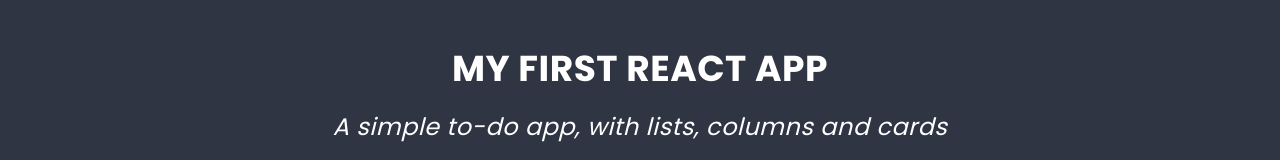
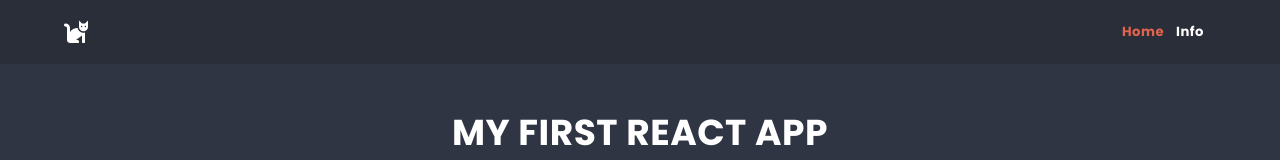
Before and after one commit to julia-melnik/react-intro, a React app: page / in a window 1280 px wide. Shown: the top 160 px of the page. Built offline with nearby package versions, Linux system fonts and the light colour scheme.

Commit message:
add Main Layout

```diff
--- a/src/components/App/App.js
+++ b/src/components/App/App.js
@@ -1,12 +1,19 @@
 import React from 'react';
 import Home from '../Home/HomeContainer';
-
+import Info from '../Info/Info';
+import { BrowserRouter, Switch, Route } from 'react-router-dom';
+import MainLayout from '../MainLayout/MainLayout';
 
 
 const App = () => (
-  <div>
-    <Home />
-  </div>
+  <BrowserRouter>
+    <MainLayout>
+      <Switch>
+        <Route exact path='/' component={Home} />
+        <Route exact path='/info' component={Info} />
+      </Switch>
+    </MainLayout>
+  </BrowserRouter>
 );
 
 export default App;
--- /dev/null
+++ b/src/components/Header/Header.js
@@ -0,0 +1,28 @@
+import React from 'react';
+import styles from './Header.scss';
+import { NavLink, Link } from 'react-router-dom';
+import Container from '../Container/Container';
+import Icon from '../Icon/Icon';
+
+
+class Header extends React.Component {
+  render() {
+    return (
+      <header className={styles.component}>
+        <Container>
+          <div className={styles.wrapper}>
+            <Link to='/' className={styles.logo}>
+              <Icon name='cat' />
+            </Link>
+            <nav>
+              <NavLink exact to='/'>Home</NavLink>
+              <NavLink exact to='/info'>Info</NavLink>
+            </nav>
+          </div>
+        </Container>
+      </header>
+    );
+  }
+}
+
+export default Header;
--- /dev/null
+++ b/src/components/Header/Header.scss
@@ -0,0 +1,31 @@
+@import '../../styles/settings.scss';
+
+.component {
+  background: darken($color-dark, 3%);
+  padding: ($base-size * 1.5) 0;
+
+  a {
+    color: $color-light;
+    text-decoration: none;
+    font-weight: 700;
+    margin-right: $base-size;
+    transition: $transition;
+    &:hover {
+      color: $color-success;
+    }
+    &:global(.active) {
+      color: $color-warning;
+    }
+  }
+
+}
+
+.wrapper {
+  display: flex;
+  justify-content: space-between;
+  align-items: center;
+}
+
+.logo {
+  font-size: 24px;
+}
--- a/src/components/Info/Info.js
+++ b/src/components/Info/Info.js
@@ -1,5 +1,3 @@
-
-
 import React from 'react';
 import Container from '../Container/Container';
 
--- /dev/null
+++ b/src/components/MainLayout/MainLayout.js
@@ -0,0 +1,17 @@
+import React from 'react';
+import PropTypes from 'prop-types';
+import Header from '../Header/Header.js';
+
+
+const MainLayout = ({children}) => (
+  <div>
+    <Header/>  {/*wyswietl. nawigacje*/ }
+    {children} {/*renderuje wszystko co zostało dodane w tagach <MainLayout> w App.js*/ }
+  </div>
+);
+
+MainLayout.propTypes = {
+  children: PropTypes.node,
+};
+
+export default MainLayout;
--- a/src/index.js
+++ b/src/index.js
@@ -2,7 +2,7 @@ import React from 'react';
 import './styles/normalize.scss';
 import './styles/global.scss';
 import ReactDOM from 'react-dom';
-import App from './components/Home/HomeContainer';
+import App from './components/App/App.js';
 import { Provider } from 'react-redux';
 import store from './redux/store';
 
```
Also changed, not shown: 1 other file (tests, documents, lock files or other folders).
